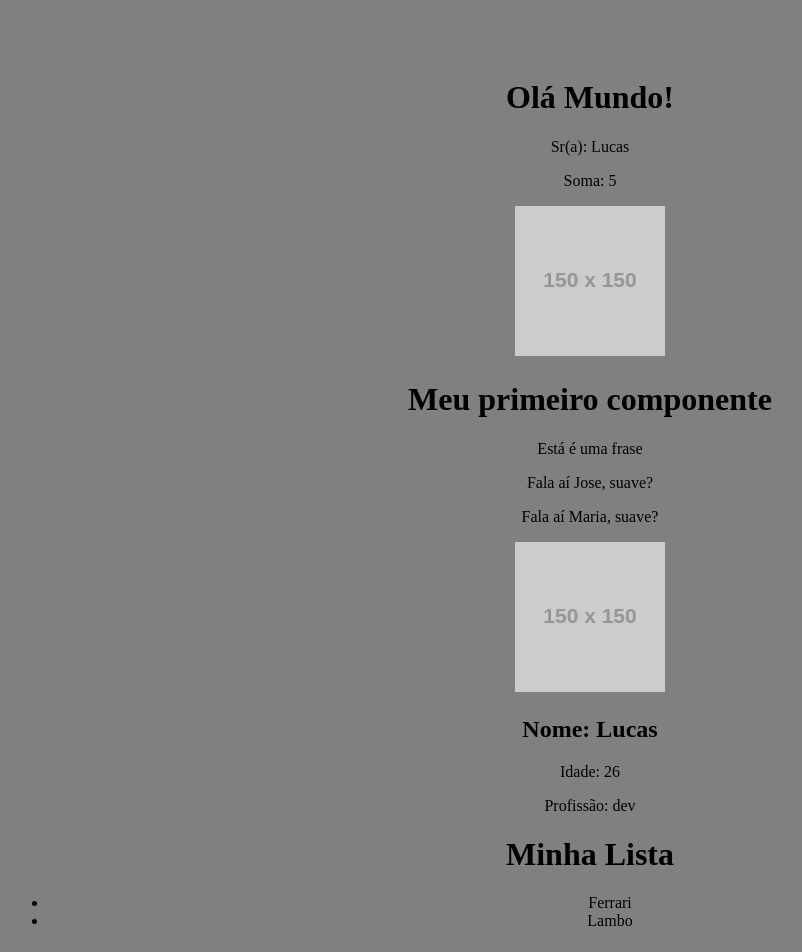
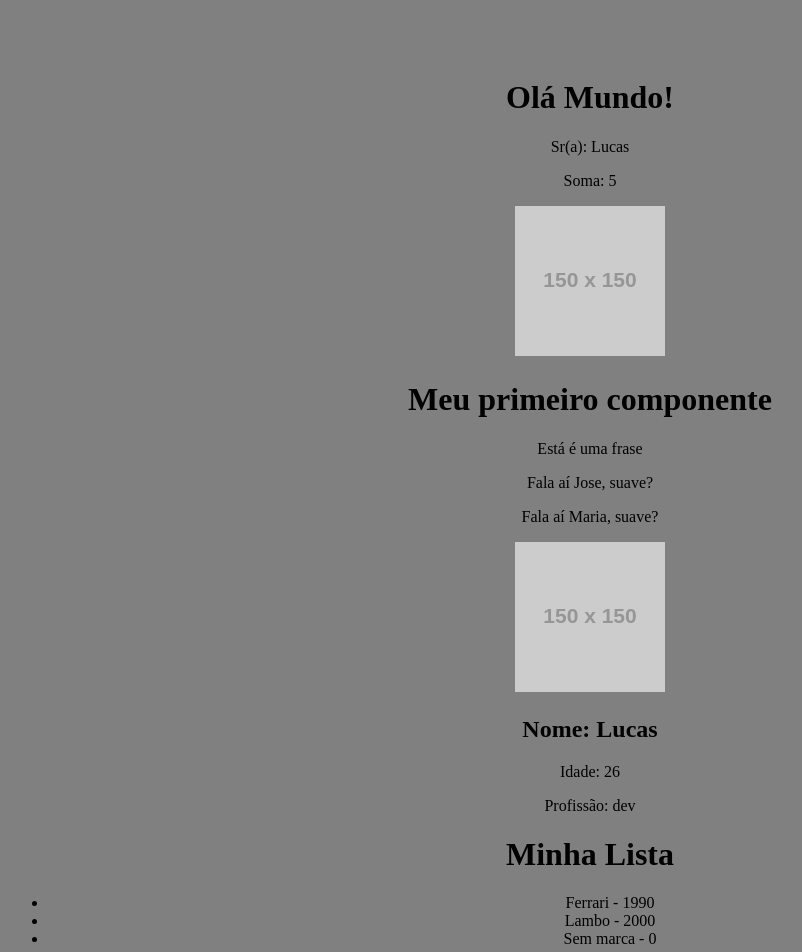
Before and after one commit to lucasvm8/react-learn, a React (Create React App) app: page / in a window 1280 px wide. Shown: the top 952 px of the page, without its empty margins (50-852 px from the left). Built offline with nearby package versions, Linux system fonts and the light colour scheme.

Commit message:
feat: propTypes & defaultProps

```diff
--- a/src/components/Item.js
+++ b/src/components/Item.js
@@ -1,7 +1,21 @@
-function Item (props) {
+import PropTypes from 'prop-types'
+
+function Item ({ marca, lancamento }) {
     return (
-        <li>{props.marca}</li>
+        <li>
+          {marca} - {lancamento}
+        </li>
     )
 }
 
+Item.propTyepes = {
+    marca: PropTypes.string,
+    lancamento: PropTypes.number
+}
+
+Item.defaultProps = {
+    marca: 'Sem marca',
+    lancamento: 0
+}
+
 export default Item
--- a/src/components/List.js
+++ b/src/components/List.js
@@ -5,8 +5,9 @@ function List () {
       <>
           <h1>Minha Lista</h1>
           <ul>
-              <Item marca="Ferrari" />
-              <Item marca="Lambo" />
+              <Item marca="Ferrari" lancamento={1990} />
+              <Item marca="Lambo" lancamento={2000}/>
+              <Item />
           </ul>
       </>
     )
```
